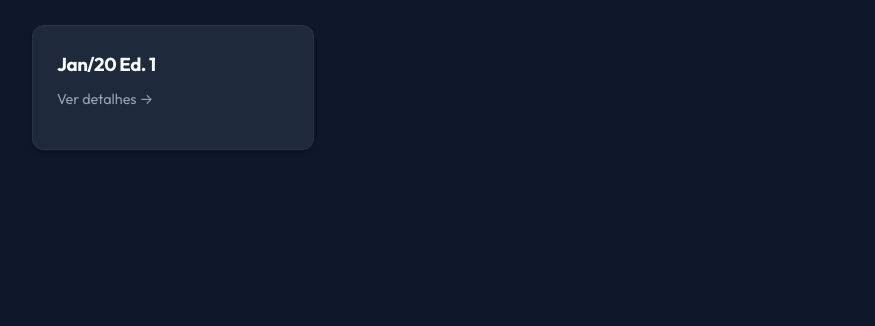
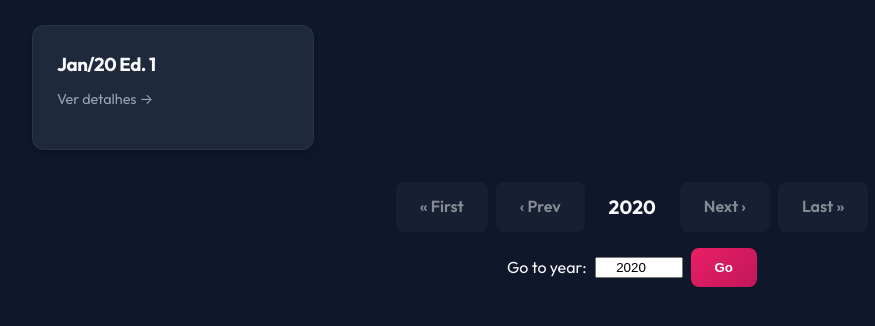
Before and after one commit to EBarbara/magazine-list, a Django app: page /issue/ in a window 1280 px wide. Shown: the part 297-623 px from the top of the page, without its empty margins (8-883 px from the left). Run offline with Django 5.2, Linux system fonts and the light colour scheme; tables that the repository leaves empty hold one stand-in row (values such as "Sample post").

Commit message:
feat: Introduce year-based pagination for issue listings, accompanied by new dark-themed styling and pagination tests.

```diff
--- a/core/static/core/css/style.css
+++ b/core/static/core/css/style.css
@@ -93,6 +93,15 @@ h1 {
     transform: translateY(-2px);
     box-shadow: 0 10px 15px -3px rgba(233, 30, 99, 0.3);
     color: white;
+}
+
+.btn.disabled, .btn:disabled {
+    opacity: 0.5;
+    cursor: not-allowed;
+    background: var(--surface-dark); /* or just keep existing background with opacity */
+    transform: none;
+    box-shadow: none;
+    pointer-events: none; /* Prevent clicks */
 }
 
 /* Components */
--- a/core/templates/core/issue_list.html
+++ b/core/templates/core/issue_list.html
@@ -23,23 +23,53 @@
     {% endfor %}
 </div>
 
-{% if is_paginated %}
-<div class="pagination">
-    <span class="step-links">
-        {% if page_obj.has_previous %}
-        <a href="?page=1" class="btn">&laquo; Primeira</a>
-        <a href="?page={{ page_obj.previous_page_number }}" class="btn">Anterior</a>
+{% if years %}
+<div class="pagination-container"
+    style="display: flex; flex-direction: column; align-items: center; gap: 1rem; margin-top: 2rem;">
+
+    <div class="pagination-controls" style="display: flex; align-items: center; gap: 0.5rem;">
+        <!-- First Year -->
+        {% if current_year != first_year %}
+        <a href="?year={{ first_year }}" class="btn" title="First Year ({{ first_year }})">&laquo; First</a>
+        {% else %}
+        <span class="btn disabled">&laquo; First</span>
         {% endif %}
 
-        <span class="current">
-            Página {{ page_obj.number }} de {{ page_obj.paginator.num_pages }}
+        <!-- Previous Year -->
+        {% if previous_year %}
+        <a href="?year={{ previous_year }}" class="btn" title="Previous Year ({{ previous_year }})">&lsaquo; Prev</a>
+        {% else %}
+        <span class="btn disabled">&lsaquo; Prev</span>
+        {% endif %}
+
+        <!-- Current Year Display -->
+        <span class="current-year" style="font-weight: bold; font-size: 1.2rem; padding: 0 1rem;">
+            {{ current_year }}
         </span>
 
-        {% if page_obj.has_next %}
-        <a href="?page={{ page_obj.next_page_number }}" class="btn">Próxima</a>
-        <a href="?page={{ page_obj.paginator.num_pages }}" class="btn">Última &raquo;</a>
+        <!-- Next Year -->
+        {% if next_year %}
+        <a href="?year={{ next_year }}" class="btn" title="Next Year ({{ next_year }})">Next &rsaquo;</a>
+        {% else %}
+        <span class="btn disabled">Next &rsaquo;</span>
         {% endif %}
-    </span>
+
+        <!-- Last Year -->
+        {% if current_year != last_year %}
+        <a href="?year={{ last_year }}" class="btn" title="Last Year ({{ last_year }})">Last &raquo;</a>
+        {% else %}
+        <span class="btn disabled">Last &raquo;</span>
+        {% endif %}
+    </div>
+
+    <!-- Go to specific year form -->
+    <form action="" method="get" class="goto-year-form" style="display: flex; align-items: center; gap: 0.5rem;">
+        <label for="year-input">Go to year:</label>
+        <input type="number" id="year-input" name="year" min="{{ first_year }}" max="{{ last_year }}"
+            value="{{ current_year }}" class="form-control" style="width: 80px; text-align: center;">
+        <button type="submit" class="btn btn-sm">Go</button>
+    </form>
+
 </div>
 {% endif %}
 {% endblock %}
--- a/core/views.py
+++ b/core/views.py
@@ -71,7 +71,55 @@ class IssueListView(ListView):
     template_name = 'core/issue_list.html'
     context_object_name = 'issues'
     ordering = ['publishing_date']
-    paginate_by = 20
+
+    def get_queryset(self):
+        queryset = super().get_queryset()
+
+        # Get all distinct years from the database
+        # We need to list them to find prev/next/first/last
+        # dates('publishing_date', 'year') returns datetime.date objects with year set
+        years_date = Issue.objects.dates('publishing_date', 'year', order='ASC')
+        self.years = sorted(list(set(d.year for d in years_date)))
+
+        if not self.years:
+            return queryset.none()
+
+        # Determine current year
+        year_param = self.request.GET.get('year')
+        if year_param and year_param.isdigit():
+            self.current_year = int(year_param)
+            if self.current_year not in self.years:
+                # If invalid year, fallback to first year
+                 self.current_year = self.years[0]
+        else:
+            # Default to the first year (oldest)
+            self.current_year = self.years[0]
+
+        return queryset.filter(publishing_date__year=self.current_year)
+
+    def get_context_data(self, **kwargs):
+        context = super().get_context_data(**kwargs)
+
+        if not hasattr(self, 'years') or not self.years:
+            return context
+
+        context['current_year'] = self.current_year
+        context['years'] = self.years
+
+        # Navigation logic
+        context['first_year'] = self.years[0]
+        context['last_year'] = self.years[-1]
+
+        # Previous/Next
+        try:
+            curr_index = self.years.index(self.current_year)
+            context['previous_year'] = self.years[curr_index - 1] if curr_index > 0 else None
+            context['next_year'] = self.years[curr_index + 1] if curr_index < len(self.years) - 1 else None
+        except ValueError:
+            # Should not happen as we validate current_year
+            pass
+
+        return context
 
 class IssueDetailView(DetailView):
     model = Issue
```
Also changed, not shown: core/tests_pagination.py (added, +43 -0 lines).
